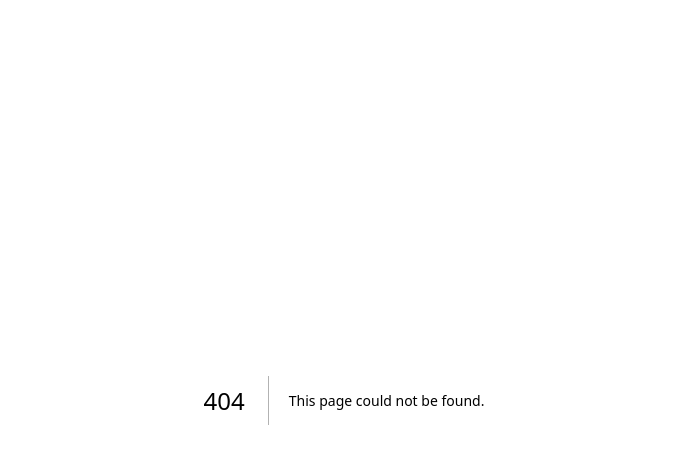
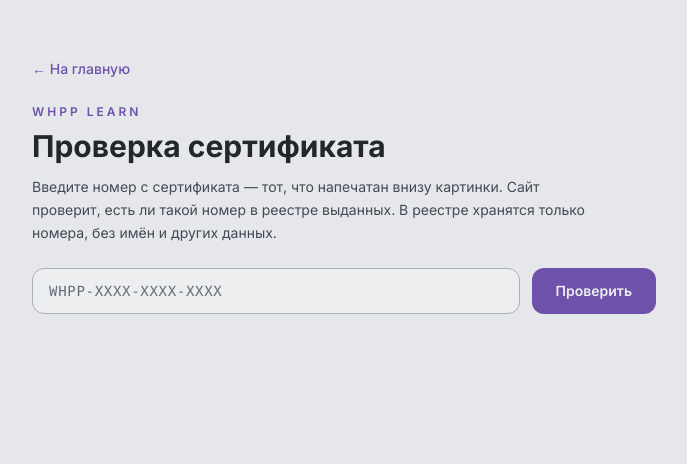
Before and after one commit to hustlerwhpp/learn, a Next.js app: page /verify in a window 1280 px wide. Before the commit this address had no page. Shown: the top 464 px of the page, without its empty margins (296-983 px from the left). Built offline with nearby package versions, Linux system fonts and the light colour scheme.

Commit message:
Сертификаты: уникальные номера и проверка подлинности

```diff
--- /dev/null
+++ b/src/app/verify/VerifyForm.tsx
@@ -0,0 +1,120 @@
+"use client";
+
+import { useCallback, useEffect, useRef, useState } from "react";
+import { useSearchParams } from "next/navigation";
+import { isValidCertNumber, normalizeCertNumber } from "@/lib/cert-number";
+
+type Status = "idle" | "checking" | "valid" | "invalid" | "bad-format" | "error";
+
+/* Форма проверки подлинности номера сертификата.
+   Номер из ссылки (?number=...) подставляется и проверяется сразу. */
+export default function VerifyForm() {
+  const searchParams = useSearchParams();
+  const [input, setInput] = useState("");
+  const [status, setStatus] = useState<Status>("idle");
+  const autoCheckedRef = useRef(false);
+
+  const check = useCallback(async (raw: string) => {
+    const number = normalizeCertNumber(raw);
+    setInput(number);
+    if (!isValidCertNumber(number)) {
+      setStatus("bad-format");
+      return;
+    }
+    setStatus("checking");
+    try {
+      const res = await fetch(
+        `/api/certificates/verify?number=${encodeURIComponent(number)}`
+      );
+      const data = await res.json().catch(() => ({}));
+      if (!res.ok) {
+        setStatus("error");
+        return;
+      }
+      setStatus(data.valid ? "valid" : "invalid");
+    } catch {
+      setStatus("error");
+    }
+  }, []);
+
+  useEffect(() => {
+    const fromLink = searchParams.get("number");
+    if (fromLink && !autoCheckedRef.current) {
+      autoCheckedRef.current = true;
+      check(fromLink);
+    }
+  }, [searchParams, check]);
+
+  return (
+    <div>
+      <form
+        onSubmit={(e) => {
+          e.preventDefault();
+          check(input);
+        }}
+        className="mt-6 flex flex-col gap-3 sm:flex-row"
+      >
+        <input
+          type="text"
+          value={input}
+          onChange={(e) => setInput(e.target.value.toUpperCase())}
+          placeholder="WHPP-XXXX-XXXX-XXXX"
+          spellCheck={false}
+          autoComplete="off"
+          className="min-w-0 flex-1 rounded-xl border border-zinc-300 bg-white px-4 py-3 font-mono text-sm tracking-wider text-zinc-900 outline-none transition placeholder:text-zinc-400 focus:border-violet-500 dark:border-zinc-700 dark:bg-zinc-950 dark:text-zinc-50"
+        />
+        <button
+          type="submit"
+          disabled={status === "checking"}
+          className="cursor-pointer rounded-xl bg-violet-600 px-6 py-3 text-sm font-semibold text-white transition hover:bg-violet-500 disabled:opacity-50"
+        >
+          {status === "checking" ? "Проверяем…" : "Проверить"}
+        </button>
+      </form>
+
+      {status === "valid" && (
+        <div className="mt-5 rounded-2xl border border-emerald-300 bg-emerald-50 p-5 dark:border-emerald-900/70 dark:bg-emerald-950/40">
+          <p className="text-base font-semibold text-emerald-800 dark:text-emerald-200">
+            Номер подлинный — он выдан сайтом WHPP Learn.
+          </p>
+          <p className="mt-1.5 text-sm leading-relaxed text-emerald-700 dark:text-emerald-300">
+            Проверка подтверждает только номер: имя и курс, указанные на
+            сертификате, нигде не хранятся, поэтому их подлинность по номеру
+            установить нельзя.
+          </p>
+        </div>
+      )}
+
+      {status === "invalid" && (
+        <div className="mt-5 rounded-2xl border border-red-300 bg-red-50 p-5 dark:border-red-900/70 dark:bg-red-950/40">
+          <p className="text-base font-semibold text-red-800 dark:text-red-200">
+            Номер не найден в реестре.
+          </p>
+          <p className="mt-1.5 text-sm leading-relaxed text-red-700 dark:text-red-300">
+            Проверьте, правильно ли переписан номер с сертификата. Если номер
+            верный, а сайт его не находит — сертификат сайтом не выдавался.
+          </p>
+        </div>
+      )}
+
+      {status === "bad-format" && (
+        <div className="mt-5 rounded-2xl border border-amber-300 bg-amber-50 p-5 dark:border-amber-900/70 dark:bg-amber-950/40">
+          <p className="text-sm leading-relaxed text-amber-800 dark:text-amber-200">
+            Похоже, номер введён с ошибкой. Формат номера:{" "}
+            <span className="font-mono font-semibold">WHPP-XXXX-XXXX-XXXX</span>{" "}
+            — буквы и цифры, без похожих друг на друга знаков 0/O и 1/I.
+          </p>
+        </div>
+      )}
+
+      {status === "error" && (
+        <div className="mt-5 rounded-2xl border border-zinc-300 bg-zinc-50 p-5 dark:border-zinc-700 dark:bg-zinc-900">
+          <p className="text-sm leading-relaxed text-zinc-600 dark:text-zinc-300">
+            Проверка временно недоступна — сервер номеров не отвечает.
+            Попробуйте чуть позже.
+          </p>
+        </div>
+      )}
+    </div>
+  );
+}
--- /dev/null
+++ b/src/app/verify/page.tsx
@@ -0,0 +1,39 @@
+import type { Metadata } from "next";
+import { Suspense } from "react";
+import VerifyForm from "./VerifyForm";
+
+export const metadata: Metadata = {
+  title: "Проверка сертификата — WHPP Learn",
+  description:
+    "Проверьте подлинность номера сертификата WHPP Learn: введите номер с сертификата, и сайт скажет, выдавался ли он.",
+  alternates: { canonical: "/verify" },
+};
+
+export default function VerifyPage() {
+  return (
+    <main className="mx-auto w-full max-w-2xl px-4 py-10 sm:px-6 sm:py-14">
+      <a
+        href="/"
+        className="text-sm font-medium text-violet-600 hover:text-violet-500 dark:text-violet-300"
+      >
+        ← На главную
+      </a>
+      <div className="mt-6">
+        <div className="text-xs font-semibold uppercase tracking-[0.25em] text-violet-600 dark:text-violet-300">
+          WHPP Learn
+        </div>
+        <h1 className="mt-2 text-3xl font-bold text-zinc-900 dark:text-zinc-50">
+          Проверка сертификата
+        </h1>
+        <p className="mt-3 max-w-xl text-sm leading-relaxed text-zinc-600 dark:text-zinc-300">
+          Введите номер с сертификата — тот, что напечатан внизу картинки.
+          Сайт проверит, есть ли такой номер в реестре выданных. В реестре
+          хранятся только номера, без имён и других данных.
+        </p>
+      </div>
+      <Suspense>
+        <VerifyForm />
+      </Suspense>
+    </main>
+  );
+}
```
